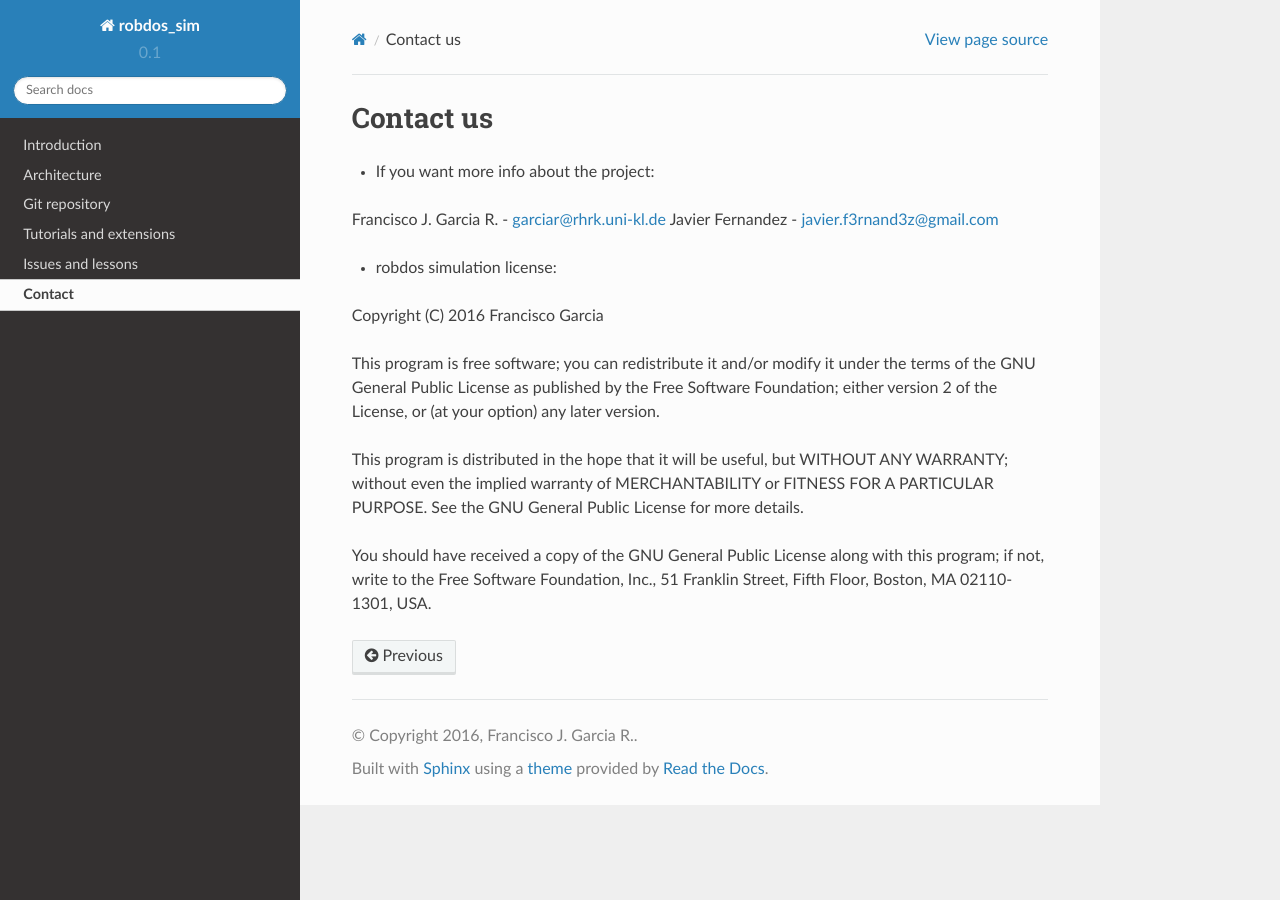
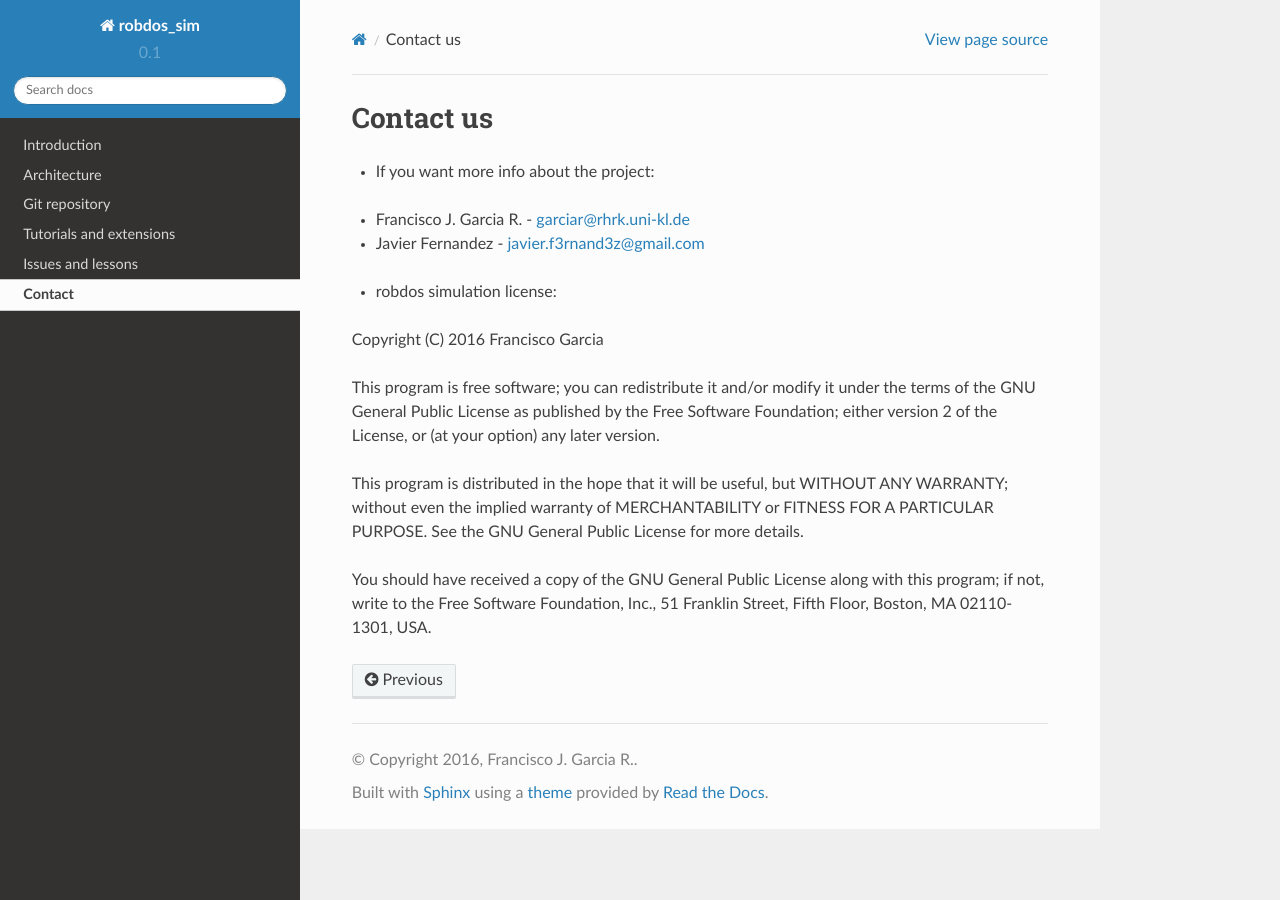
Before and after one commit to francisc0garcia/robdos_documentation, a Sphinx documentation site: the page built from docs/source/contact.rst, in a window 1280 px wide. Built offline with Sphinx 7.4.7 and the Read the Docs theme 2.0.0, drawn with Linux system fonts in a browser that asks for light colours.

Commit message:
Update 2.0

```diff
--- a/docs/source/contact.rst
+++ b/docs/source/contact.rst
@@ -3,8 +3,8 @@ Contact us
 
 * If you want more info about the project:
 
-Francisco J. Garcia R. - garciar@rhrk.uni-kl.de
-Javier Fernandez       - javier.f3rnand3z@gmail.com
+- Francisco J. Garcia R. - garciar@rhrk.uni-kl.de
+- Javier Fernandez       - javier.f3rnand3z@gmail.com
 
 
 * robdos simulation license:
--- a/docs/source/issues.rst
+++ b/docs/source/issues.rst
@@ -1,2 +1,6 @@
 Robdos issues and lessons
-=========================
+*************************
+
+
+Configure Pixhawk
+^^^^^^^^^^^^^^^^^
```
